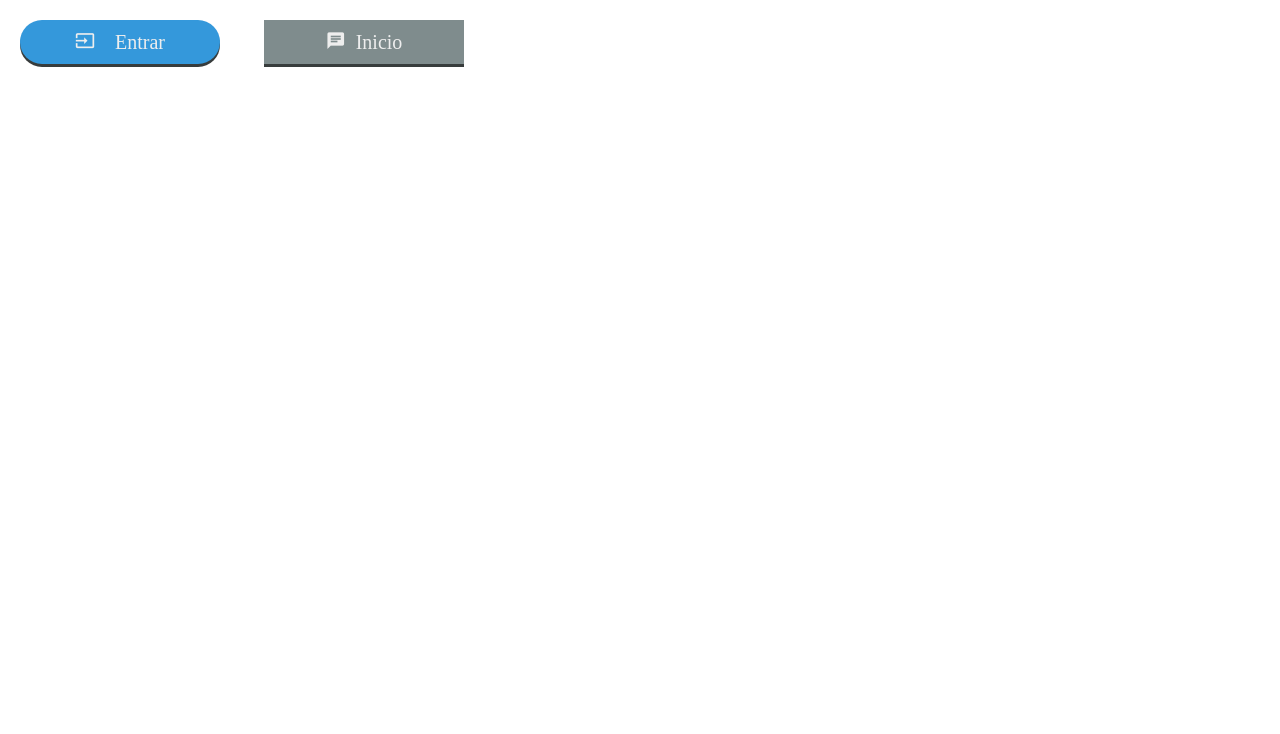
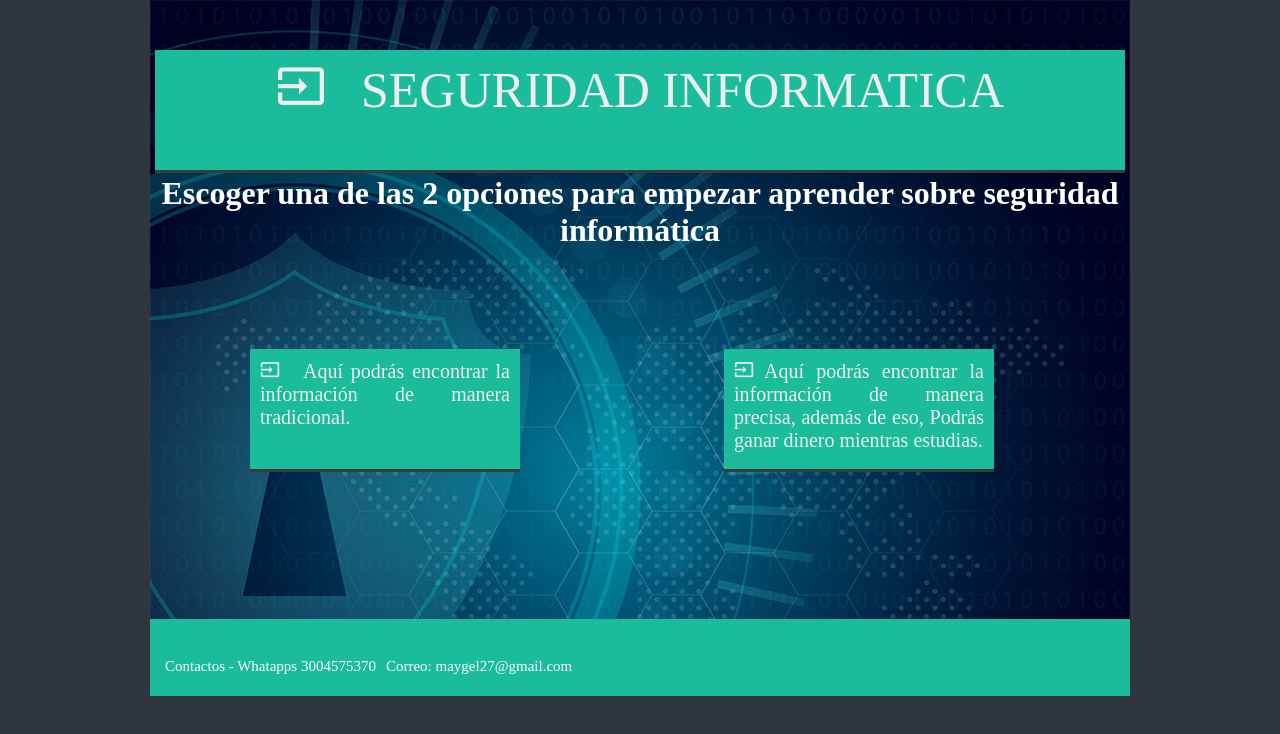
Before and after one commit to maygel27/OVI, a plain HTML site: page Index.html in a window 1280 px wide. Drawn offline with Linux system fonts and the light colour scheme; files whose address does not match are found by name.

Commit message:
resultado1.0
Resultado

```diff
--- a/Index.html
+++ b/Index.html
@@ -8,16 +8,36 @@
 </head>
 <body>
 
+	<div class="container">
 
 
-		<a href="#" class="button blue radius">
-		<span class="icon-input">	</span>Entrar
-	</a>
-
-   	<a href="#" class="button">
-		<span class="icon-chat"></span>Inicio
+			<div class="header"></div>
+		<a href="#" class="button encabezado">
+		<span class="icon-input">	</span>SEGURIDAD INFORMATICA
 	</a>
 
 
+	<h1> Escoger una de las 2 opciones para empezar aprender sobre seguridad informática</h1>
+		<div class="botones">
+    		<a href="#" class="button opcion1 ">
+			<span class="icon-input">	</span>Aquí podrás encontrar la información de manera tradicional.
+			</a>
+
+   			<a href="#" class="button opcion1">
+			<span class="icon-input"></span>Aquí podrás encontrar la información de 	manera precisa, además de eso, Podrás ganar dinero mientras estudias.
+			</a>
+
+		</div>
+
+					<div class="footer">
+
+					<span><a href="#">Contactos - Whatapps 3004575370</a></span>
+					<span><a href="maygel27@gmail.com ">Correo: maygel27@gmail.com</a></span>
+
+
+
+					 </div>
+	</div>
+
 </body>
 </html>
--- a/estilos.css
+++ b/estilos.css
@@ -6,24 +6,65 @@
 
 /*estilos generales*/
 
+body{
+
+	background: #2f3640;
+
+}
+
+
+.container{
+
+width: 980px;
+margin:auto;
+margin-top: 60;
+background: url(img/fondo.jpg);
+}
+
 .button{
 
 	background: #7f8c8d;
 	color: #eee;
 	display: inline-block;
-	font-size: 1.25em;
-	margin: 20px;
-	padding: 10px 0pc;
+	font-size: 15px;
+	margin: 5px;
+	padding: 10px ;
 	text-align: center;
-	width: 200px;
 	text-decoration: none;
 	box-shadow: 0px	3px 0px #373c3c;
 }
 
+
+
 .button span{
 	margin-right: 10px
 }
-.button.blue{
+.button.encabezado{
+font-size: 50px;
+width: 950px;
+height: 100px;
+margin-top: 50px;
+background: #1ABC9C;
+
+}
+.button.opcion1{
+	font-size: 20px;
+	width: 250px;
+	height: 100px;
+	text-align: justify;
+	vertical-align: top;
+	margin: 100px;
+	padding: 10px;
+	background: #1ABC9C;
+	box-shadow: #76D7C4;
+}
+
+.button.opcion2{
+	font-size: 20px;
+	width: 200px;
+	height: 50px;
+
+
 	background: #3498db;
 	box-shadow:#2980b9;
 }
@@ -31,7 +72,36 @@
 	border-radius: 50px;
 }
 
+
+
+
 .button:hover{
 	box-shadow: 0px 0px 0px;
 	padding-top: 7px;
 }
+
+h1{
+	text-align: center;
+	color: white;
+}
+
+.footer{
+background: #1ABC9C;
+
+  clear: both;
+  width: 950px;
+  margin-top: 50px;
+
+}
+.footer{
+  font-size: 40px;
+   padding: 15px;
+}
+
+.footer a{
+	color: white;
+	font-size: 15px;
+	text-decoration: none;
+}
+
+}
```
Also changed, not shown: img/boton.gif (deleted), img/boton.png (deleted), img/fondo.jpg (added).
